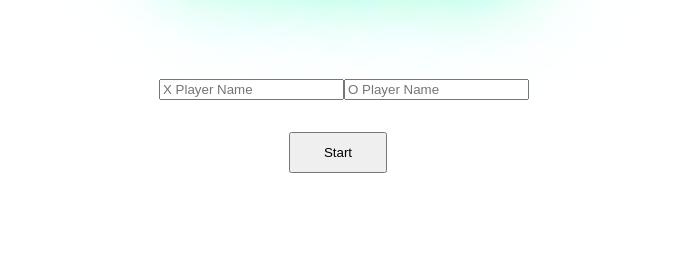
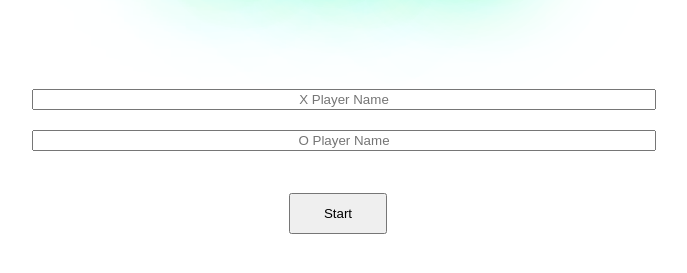
Before and after one commit to pipe2442/tictactoe_javascript, a plain HTML site: page index.html in a window 1280 px wide. Shown: the part 227-500 px from the top of the page, without its empty margins (296-983 px from the left). Drawn offline with Linux system fonts and the light colour scheme; a web font is replaced by a local one.

Commit message:
styled input name with text center and correct margin

```diff
--- a/assets/styles.css
+++ b/assets/styles.css
@@ -69,5 +69,11 @@ h1 {
 .names {
   margin-top: -15rem;
   display: flex;
+  flex-direction: column;
   justify-content: center;
 }
+
+.nameInput {
+  margin: 10px 15rem;
+  text-align: center;
+}
--- a/index.html
+++ b/index.html
@@ -32,8 +32,8 @@
     </table>
     <div id="win" class="message"></div>
     <div class="names">
-      <input id="name1" type="text" placeholder="X Player Name" class="mx-2">
-      <input id="name2" type="text" placeholder="O Player Name" class="mx-2">
+      <input id="name1" type="text" placeholder="X Player Name" class="nameInput">
+      <input id="name2" type="text" placeholder="O Player Name" class="nameInput">
     </div>
     <input type="button" value="Start" onclick="startGame()" class="startButton" id="start">
     <button onclick="reload()" class="replay" id="replay">Replay</button>
```
